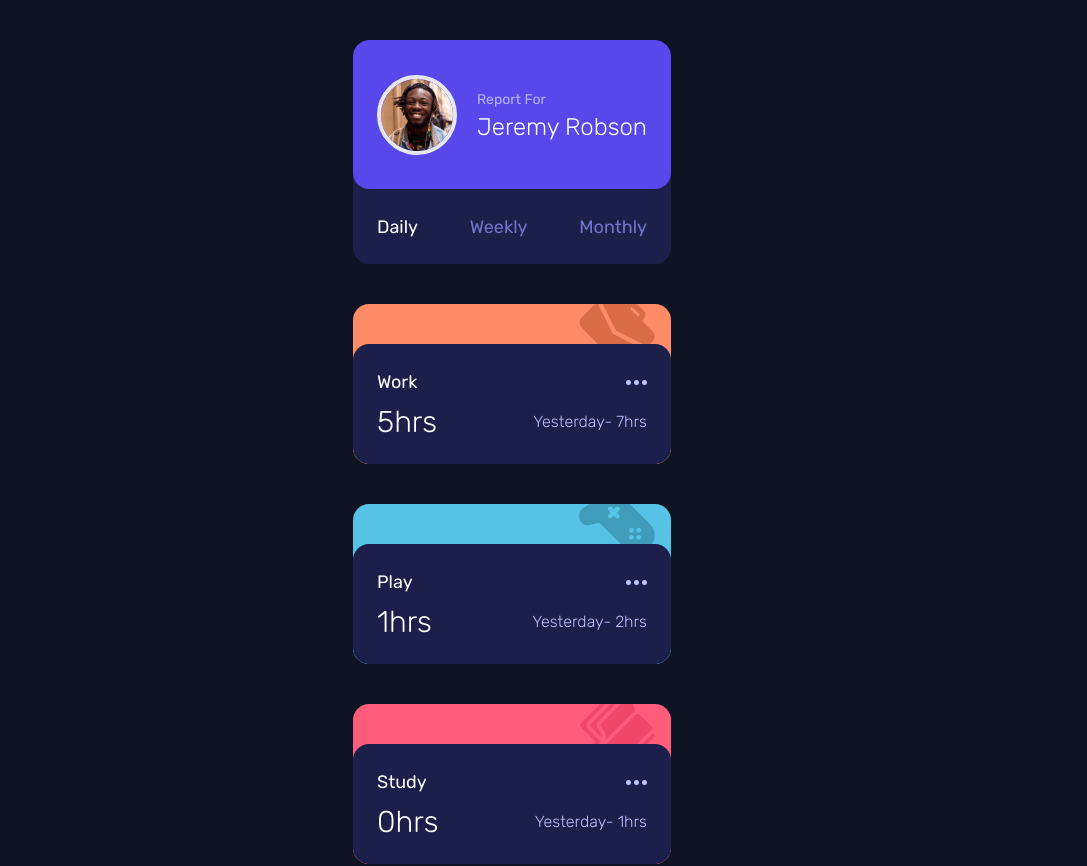
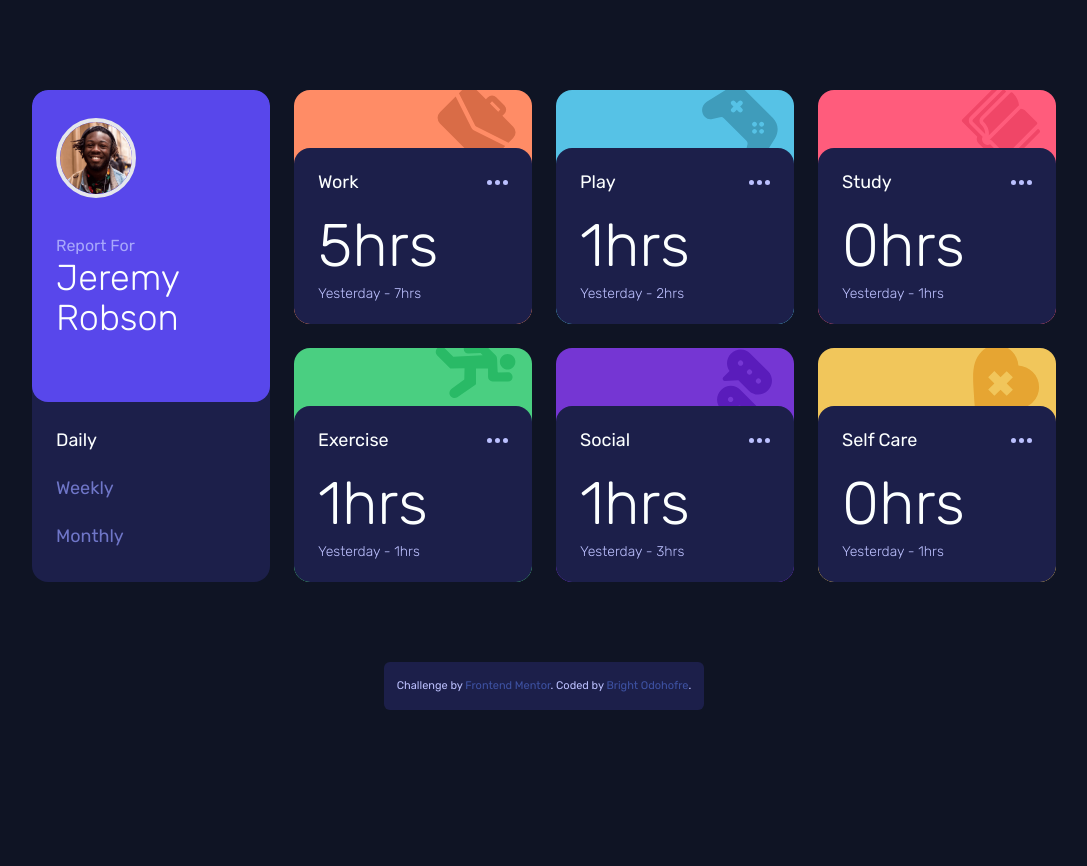
Before and after one commit to Odohofre/time-tracking-dashboard, a React (Vite) app: page / in a window 1280 px wide. Shown: the top 866 px of the page, without its empty margins (96-1183 px from the left). After the commit the page ends 800 px from the top, so only its background shows below. Built offline with nearby package versions, Linux system fonts and the light colour scheme.

Commit message:
finish the desktop version

```diff
--- a/index.html
+++ b/index.html
@@ -1,5 +1,5 @@
 <!DOCTYPE html>
-<html lang="en">
+<html lang="en" class="scroll-smooth">
   <head>
     <meta charset="UTF-8" />
     <meta name="viewport" content="width=device-width, initial-scale=1.0" />
--- a/src/App.css
+++ /dev/null
@@ -1,11 +0,0 @@
-
-
-test {
-  color: #5847eb;
-  color: hsl(236, 100%, 87%);
-  color: hsl(235, 44%, 61%);
-  color: hsl(235, 46%, 20%);
-  color: hsl(226, 43%, 10%);
-  color: hsl(15, 66%, 56%);
-  color: #faffff;
-}
--- a/src/App.jsx
+++ b/src/App.jsx
@@ -1,7 +1,5 @@
 import Attribute from "./components/Attribute";
 import Layout from "./components/Layout";
-
-import "./App.css";
 
 export default function App() {
   return (
--- a/src/components/Attribute.jsx
+++ b/src/components/Attribute.jsx
@@ -1,6 +1,6 @@
 export default function Attribute() {
   return (
-    <footer className="w-full">
+    <footer className="max-w-xs mx-auto">
       <p className="text-[11px] text-center bg-neutral-blue-700 py-4 px-2.5 rounded-md">
         Challenge by{" "}
         <a
--- a/src/components/Button.jsx
+++ /dev/null
@@ -1,6 +0,0 @@
-
-export default function Button({children}) {
-  return (
-    <button onClick={}>{children}</button>
-  )
-};
--- a/src/components/CardItem.jsx
+++ b/src/components/CardItem.jsx
@@ -13,51 +13,65 @@ export default function CardItem({ title, current, previous, timefr }) {
     Work: {
       color: "bg-[#ff8c66]",
       image: work,
+      width: 79,
+      height: 79,
     },
     Play: {
       color: "bg-[#56c2e6]",
       image: play,
+      width: 76,
+      height: 77,
     },
     Study: {
       color: "bg-[#ff5c7c]",
       image: study,
+      width: 79,
+      height: 79,
     },
     Exercise: {
       color: "bg-[#4acf81]",
       image: exercise,
+      width: 81,
+      height: 55,
     },
     Social: {
       color: "bg-[#7536d3]",
       image: social,
+      width: 75,
+      height: 100,
     },
     "Self Care": {
       color: "bg-[#f1c65b]",
       image: care,
+      width: 67,
+      height: 67,
     },
   };
 
   return (
     <div
-      className={`relative rounded-2xl h-40 mt-10 overflow-hidden ${data[title].color}`}
+      className={`relative rounded-2xl h-40 xl:h-full mt-10 xl:m-0 overflow-hidden ${data[title].color}`}
     >
       <div className="h-1/4 z-10">
         <img
           src={data[title].image}
-          width={76}
-          className="absolute -top-3 right-4"
+          width={data[title].width}
+          className="absolute -top-1 right-4"
           alt={title}
         />
       </div>
 
-      <div className="bg-neutral-blue-700 text-neutral-blue-50 h-3/4 rounded-2xl flex flex-col items-center justify-center space-y-2 px-6 relative z-20">
+      <div
+        className={`bg-neutral-blue-700 hover:bg-neutral-blue-200 cursor-pointer text-neutral-blue-50 w-full h-3/4 rounded-2xl flex flex-col items-center justify-center space-y-2 xl:space-y-5 px-6 mx-0 relative z-20`}
+      >
         <div className="flex justify-between items-center w-full">
           <h2 className="text-lg">{title}</h2>
           <img src={ellipsis} width={21} height={5} alt="ellipsis" />
         </div>
-        <div className="flex w-full justify-between items-center font-light">
-          <span className="text-3xl">{`${current}hrs`}</span>
-          <span className="text-neutral-blue-100 text-base">
-            {`${time[timefr]}- ${previous}hrs`}
+        <div className="flex w-full xl:flex-col xl:space-y-2 justify-between xl:justify-start  items-center xl:items-start xl:mt-10 font-light">
+          <span className="text-3xl xl:text-6xl">{`${current}hrs`}</span>
+          <span className="text-neutral-blue-100 text-base xl:text-sm">
+            {`${time[timefr]} - ${previous}hrs`}
           </span>
         </div>
       </div>
--- a/src/components/CardList.jsx
+++ b/src/components/CardList.jsx
@@ -2,11 +2,11 @@ import info from "../assets/data.json";
 import CardItem from "./CardItem";
 import { v4 as uuidv4 } from "uuid";
 
-export default function CardList({timeframe='daily'}) {
+export default function CardList({ timeframe = "weekly" }) {
   return (
-    <ul>
-      {info.map(({ title,  timeframes }) => (
-        <li key={uuidv4()}>
+    <ul className="xl:col-span-3 xl:row-span-1 xl:grid xl:grid-cols-3 xl:grid-rows-2 xl:gap-6">
+      {info.map(({ title, timeframes }) => (
+        <li className="xl:row-span-1 xl:col-span-1" key={uuidv4()}>
           <CardItem
             title={title}
             timefr={timeframe}
--- a/src/components/Layout.jsx
+++ b/src/components/Layout.jsx
@@ -8,7 +8,7 @@ export default function Layout() {
   const handleClick = (event) => setTimeframe(event.currentTarget.value);
 
   return (
-    <main className="w-full mx-auto  mb-20">
+    <main className="w-full max-w-5xl xl:grid xl:grid-cols-4 xl:grid-rows-1 xl:gap-x-6 mx-auto mb-20">
       <ProfileCard onClick={handleClick} timeframe={timeframe} />
       <CardList timeframe={timeframe} />
     </main>
--- a/src/components/ProfileCard.jsx
+++ b/src/components/ProfileCard.jsx
@@ -5,8 +5,8 @@ export default function ProfileCard({ timeframe, onClick }) {
   const buttons = ["Daily", "Weekly", "Monthly"];
 
   return (
-    <div className="flex flex-col rounded-2xl bg-neutral-blue-700 overflow-hidden h-56">
-      <div className="flex items-center w-full h-2/3 space-x-5 rounded-2xl bg-primary-blue px-6 py-10">
+    <div className="flex flex-col rounded-2xl xl:col-span-1 xl:row-span-2 bg-neutral-blue-700 overflow-hidden h-56 xl:h-full xl:pb-6">
+      <div className="flex xl:flex-col items-center xl:items-start xl:justify-between w-full h-2/3 space-x-5 xl:space-x-0 rounded-2xl bg-primary-blue px-6 py-10 xl:pt-7 xl:pb-16">
         <img
           src={Jeremy}
           alt="Jeremy's face"
@@ -14,14 +14,16 @@ export default function ProfileCard({ timeframe, onClick }) {
           width={80}
           height={80}
         />
-        <div className="">
-          <span className=" text-neutral-blue-100/90 text-sm">Report For</span>
-          <h1 className="text-2xl font-light  text-neutral-blue-50">
+        <div className="xl:mt-5">
+          <span className=" text-neutral-blue-100/80 text-sm xl:text-base">
+            Report For
+          </span>
+          <h1 className="text-2xl xl:text-4xl font-light  text-neutral-blue-50">
             Jeremy Robson
           </h1>
         </div>
       </div>
-      <ul className="flex justify-between font-normal h-1/3 text-lg space-x- py-6 px-6">
+      <ul className="flex xl:flex-col justify-between xl:justify-start xl:space-y-5 font-normal h-1/3 text-lg py-6 xl:py- px-6">
         {buttons.map((btn) => (
           <li key={uuidv4()}>
             <button
--- a/src/index.css
+++ b/src/index.css
@@ -2,17 +2,23 @@
 @tailwind components;
 @tailwind utilities;
 
-
 body {
   height: 100%;
-  width: 95vw;
+  width: 100vw;
   font-family: Rubik, sans-serif;
   font-weight: 400;
   display: flex;
   flex-direction: column;
   align-items: center;
   justify-content: center;
-  background-color:  #0f1424;
+  background-color: #0f1424;
   color: #bdc1ff;
   padding: 40px 20px;
 }
+
+@media (min-width: 1280px) {
+  body {
+    padding: 0;
+    height: 100vh;
+  }
+}
```
